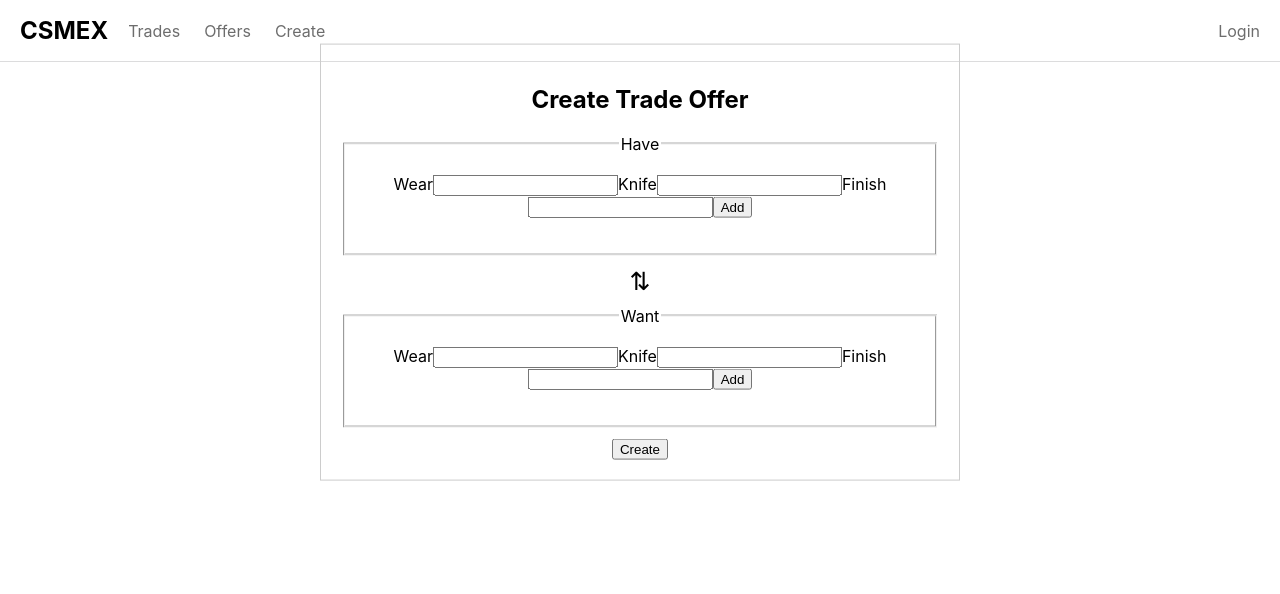
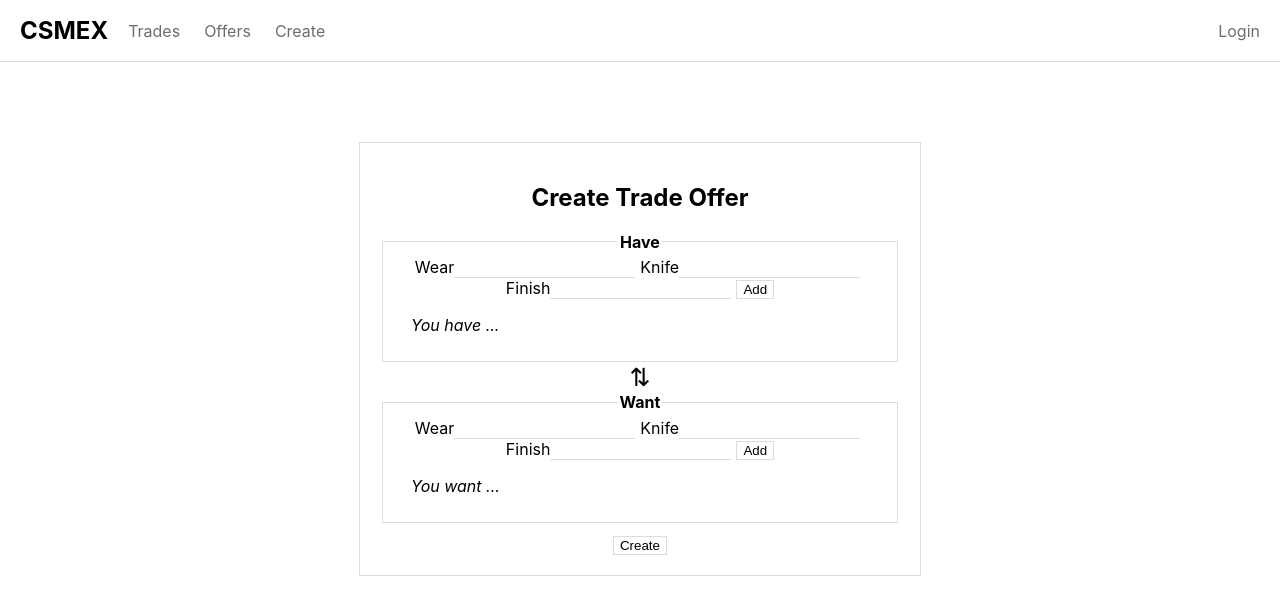
Before and after one commit to 980k/csgo-trading-app, a React (Create React App) app: page /create in a window 1280 px wide. Shown: the top 594 px of the page. Built offline with nearby package versions, Linux system fonts and the light colour scheme.

Commit message:
implemented trade creation form and backend POST method

```diff
--- a/db.json
+++ b/db.json
@@ -1,42 +1,290 @@
 {
   "trades": [
     {
+      "id": 1,
       "user": "testUser1",
       "have": [
-        {"wear": "Factory New", "knife": "Karambit", "finish": "Fade"},
-        {"wear": "Minimal Wear", "knife": "M9 Bayonet", "finish": "Crimson Web"},
-        {"wear": "Field-Tested", "knife": "Bayonet", "finish": "Night"},
-        {"wear": "Field-Tested", "knife": "Bayonet", "finish": "Night"},
-        {"wear": "Field-Tested", "knife": "Bayonet", "finish": "Night"}
+        {
+          "wear": "Factory New",
+          "knife": "Karambit",
+          "finish": "Fade"
+        },
+        {
+          "wear": "Minimal Wear",
+          "knife": "M9 Bayonet",
+          "finish": "Crimson Web"
+        },
+        {
+          "wear": "Field-Tested",
+          "knife": "Bayonet",
+          "finish": "Night"
+        },
+        {
+          "wear": "Field-Tested",
+          "knife": "Bayonet",
+          "finish": "Night"
+        },
+        {
+          "wear": "Field-Tested",
+          "knife": "Bayonet",
+          "finish": "Night"
+        }
       ],
       "want": [
-        {"wear": "Factory New", "knife": "Bayonet", "finish": "Slaughter"},
-        {"wear": "Minimal Wear", "knife": "Butterfly Knife", "finish": "Stained"},
-        {"wear": "Minimal Wear", "knife": "Flip Knife", "finish": "Blue Steel"},
-        {"wear": "Minimal Wear", "knife": "Flip Knife", "finish": "Blue Steel"},
-        {"wear": "Minimal Wear", "knife": "Flip Knife", "finish": "Blue Steel"}
+        {
+          "wear": "Factory New",
+          "knife": "Bayonet",
+          "finish": "Slaughter"
+        },
+        {
+          "wear": "Minimal Wear",
+          "knife": "Butterfly Knife",
+          "finish": "Stained"
+        },
+        {
+          "wear": "Minimal Wear",
+          "knife": "Flip Knife",
+          "finish": "Blue Steel"
+        },
+        {
+          "wear": "Minimal Wear",
+          "knife": "Flip Knife",
+          "finish": "Blue Steel"
+        },
+        {
+          "wear": "Minimal Wear",
+          "knife": "Flip Knife",
+          "finish": "Blue Steel"
+        }
       ]
     },
     {
+      "id": 2,
       "user": "testUser2",
       "have": [
-        {"wear": "Battle-Scarred", "knife": "Huntsman Knife", "finish": "Crimson Web"},
-        {"wear": "Factory New", "knife": "Bowie Knife", "finish": "Damascus Steel"}
+        {
+          "wear": "Battle-Scarred",
+          "knife": "Huntsman Knife",
+          "finish": "Crimson Web"
+        },
+        {
+          "wear": "Factory New",
+          "knife": "Bowie Knife",
+          "finish": "Damascus Steel"
+        }
       ],
       "want": [
-        {"wear": "Minimal Wear", "knife": "Karambit", "finish": "Lore"},
-        {"wear": "Factory New", "knife": "M9 Bayonet", "finish": "Gamma Doppler"}
+        {
+          "wear": "Minimal Wear",
+          "knife": "Karambit",
+          "finish": "Lore"
+        },
+        {
+          "wear": "Factory New",
+          "knife": "M9 Bayonet",
+          "finish": "Gamma Doppler"
+        }
       ]
     },
     {
+      "id": 3,
       "user": "testUser3",
       "have": [
-        {"wear": "Field-Tested", "knife": "Butterfly Knife", "finish": "Fade"}
+        {
+          "wear": "Field-Tested",
+          "knife": "Butterfly Knife",
+          "finish": "Fade"
+        }
       ],
       "want": [
-        {"wear": "Factory New", "knife": "Karambit", "finish": "Marble Fade"},
-        {"wear": "Factory New", "knife": "Huntsman Knife", "finish": "Tiger Tooth"}
+        {
+          "wear": "Factory New",
+          "knife": "Karambit",
+          "finish": "Marble Fade"
+        },
+        {
+          "wear": "Factory New",
+          "knife": "Huntsman Knife",
+          "finish": "Tiger Tooth"
+        }
       ]
+    },
+    {
+      "id": 4,
+      "user": "testUser4",
+      "have": [
+        {
+          "wear": "Factory New",
+          "knife": "Nomad Knife",
+          "finish": "Fade"
+        }
+      ],
+      "want": [
+        {
+          "wear": "Minimal Wear",
+          "knife": "Skeleton Knife",
+          "finish": "Crimson Web"
+        }
+      ]
+    },
+    {
+      "user": "testUser5",
+      "have": [
+        {
+          "wear": "Factory New",
+          "knife": "Nomad Knife",
+          "finish": "Fade"
+        }
+      ],
+      "want": [
+        {
+          "wear": "Minimal Wear",
+          "knife": "Skeleton Knife",
+          "finish": "Crimson Web"
+        }
+      ],
+      "id": 5
+    },
+    {
+      "user": "testUser5",
+      "have": [
+        {
+          "wear": "Factory New",
+          "knife": "Nomad Knife",
+          "finish": "Fade"
+        }
+      ],
+      "want": [
+        {
+          "wear": "Minimal Wear",
+          "knife": "Skeleton Knife",
+          "finish": "Crimson Web"
+        }
+      ],
+      "id": 6
+    },
+    {
+      "user": "testUser5",
+      "have": [
+        {
+          "wear": "Factory New",
+          "knife": "Nomad Knife",
+          "finish": "Fade"
+        }
+      ],
+      "want": [
+        {
+          "wear": "Minimal Wear",
+          "knife": "Skeleton Knife",
+          "finish": "Crimson Web"
+        }
+      ],
+      "id": 7
+    },
+    {
+      "user": "testUser5",
+      "have": [
+        {
+          "wear": "Factory New",
+          "knife": "Nomad Knife",
+          "finish": "Fade"
+        }
+      ],
+      "want": [
+        {
+          "wear": "Minimal Wear",
+          "knife": "Skeleton Knife",
+          "finish": "Crimson Web"
+        }
+      ],
+      "id": 8
+    },
+    {
+      "user": "testUser5",
+      "have": [
+        {
+          "wear": "Factory New",
+          "knife": "Nomad Knife",
+          "finish": "Fade"
+        }
+      ],
+      "want": [
+        {
+          "wear": "Minimal Wear",
+          "knife": "Skeleton Knife",
+          "finish": "Crimson Web"
+        }
+      ],
+      "id": 9
+    },
+    {
+      "user": "testUser5",
+      "have": [
+        {
+          "wear": "Factory New",
+          "knife": "Nomad Knife",
+          "finish": "Fade"
+        }
+      ],
+      "want": [
+        {
+          "wear": "Minimal Wear",
+          "knife": "Skeleton Knife",
+          "finish": "Crimson Web"
+        }
+      ],
+      "id": 10
+    },
+    {
+      "user": "testUser6",
+      "have": [
+        {
+          "wear": "Factory New",
+          "knife": "Survival Knife",
+          "finish": "Fade"
+        }
+      ],
+      "want": [
+        {
+          "wear": "Minimal Wear",
+          "knife": "Skeleton Knife",
+          "finish": "Crimson Web"
+        },
+        {
+          "wear": "Factory New",
+          "knife": "Skeleton Knife",
+          "finish": "Safari Mesh"
+        }
+      ],
+      "id": 11
+    },
+    {
+      "user": "testUser7",
+      "have": [
+        {
+          "wear": "Battle-Scarred",
+          "knife": "Karambit",
+          "finish": "Damascus Steel"
+        },
+        {
+          "wear": "Well-Worn",
+          "knife": "M9 Bayonet",
+          "finish": "Boreal Forest"
+        },
+        {
+          "wear": "Field-Tested",
+          "knife": "Bayonet",
+          "finish": "Blue Steel"
+        }
+      ],
+      "want": [
+        {
+          "wear": "Factory New",
+          "knife": "Karambit",
+          "finish": "Slaughter"
+        }
+      ],
+      "id": 12
     }
   ]
 }
--- a/src/components/create/Creation.css
+++ b/src/components/create/Creation.css
@@ -1,31 +1,51 @@
 .creation-container {
-    position: relative;
-    height: 100vh; /* Ensure the container covers the viewport height */
     text-align: center; /* Center horizontally */
+    max-width: 65vh; /* Set a maximum width for the form */
+    margin: 10vh auto; /* Center horizontally */
+    padding: 20px; /* Add padding for spacing inside the form */
+    border: 1px solid #dcdcdd; /* Optional: Add a border for styling */
 }
 
-/* Center the form using absolute positioning */
-.creation-container form {
-    position: absolute;
-    top: 25%; /* Center vertically */
-    left: 50%; /* Center horizontally */
-    transform: translate(-50%, -50%); /* Move the form back by half of its own width and height */
-    max-width: 1000px; /* Set a maximum width for the form */
-    padding: 20px; /* Add padding for spacing inside the form */
-    border: 1px solid #ccc; /* Optional: Add a border for styling */
+.creation-container input {
+    border: none;
+    border-bottom: 1px solid #dcdcdd; /* Optional: Add a border for styling */
+    margin-right: 5px;
 }
 
-/*#submitBtn {*/
-/*    margin-top: 20px;*/
-/*}*/
-
-.creation-container fieldset {
-    margin-bottom: 10px;
-    margin-top: 10px;
-    padding: 20px;
-}
+/* Center the swap symbol */
 .swap {
     margin: 0;
     padding: 0;
     font-size: 25px;
+    display: block;
+    margin: 0 auto; /* Center horizontally */
 }
+
+/* Ensure the lists have consistent spacing */
+.creation-container ul {
+    padding-left: 0;
+    list-style: none;
+}
+
+/* Style list items */
+.creation-container ul li {
+    margin: 5px 0;
+}
+
+.have-header, .want-header {
+    text-align: left;
+    margin: 1em;
+}
+
+.creation-container fieldset {
+    border: 1px solid #dcdcdd;
+}
+
+.creation-container button {
+    background-color: #fff;
+    border: 1px solid #dcdcdd;
+}
+
+#submitBtn {
+    margin-top: 1em;
+}
--- a/src/components/create/Creation.js
+++ b/src/components/create/Creation.js
@@ -39,6 +39,38 @@ export default function Creation() {
     const [haveItems, setHaveItems] = useState([]);
     const [wantItems, setWantItems] = useState([]);
 
+    const postTrade = () => {
+        fetch('http://localhost:4000/api/trades', {
+            method: 'POST',
+            headers: {
+                'Content-Type': 'application/json',
+            },
+            body: JSON.stringify({
+                user: 'testUser7',
+                have: haveItems,
+                want: wantItems
+            })
+        })
+            .then((response) => {
+                if(!response.ok) {
+                    throw new Error('Response error encountered.');
+                }
+                return response.json();
+            })
+            .then(() => {
+                setHaveItems([]);
+                setWantItems([]);
+            })
+            .catch((error) => {
+                console.error("Error: ", error);
+            });
+    };
+
+    const handleSubmit = (e) => {
+        e.preventDefault();
+        postTrade();
+    };
+
     function handleAdd(id, data) {
         if(id === 'haveAddBtn') {
             setHaveItems([...haveItems, data]);
@@ -49,10 +81,10 @@ export default function Creation() {
 
     return(
         <div className="creation-container">
-        <form>
+        <form onSubmit={handleSubmit}>
             <h2>Create Trade Offer</h2>
             <fieldset>
-                <legend>Have</legend>
+                <legend><b>Have</b></legend>
                 <label htmlFor="haveWears">Wear</label>
                 <input type="text" id="haveWears" name="haveWears" list="wearOptions" />
                 <datalist id="wearOptions">{renderOptions(inventoryData.wears)}</datalist>
@@ -79,6 +111,8 @@ export default function Creation() {
                     Add
                 </button>
 
+                <div className="have-header"><i>You have ...</i></div>
+
                 <ul>
                     {haveItems.map((item) => {
                         return <li>{item.knife} | {item.finish} ({wearDictionary[item.wear]})</li>;
@@ -89,7 +123,7 @@ export default function Creation() {
             <div className="swap">&#8645;</div>
 
             <fieldset>
-                <legend>Want</legend>
+                <legend><b>Want</b></legend>
                 <label htmlFor="wantWears">Wear</label>
                 <input type="text" id="wantWears" name="wantWears" list="wearOptions" />
                 <datalist id="wearOptions">{renderOptions(inventoryData.wears)}</datalist>
@@ -116,14 +150,16 @@ export default function Creation() {
                     Add
                 </button>
 
+                <div className="want-header"><i>You want ...</i></div>
+
                 <ul>
                     {wantItems.map((item) => {
-                        return <li>{item.wear} {item.knife} {item.finish}</li>;
+                        return <li>{item.knife} | {item.finish} ({wearDictionary[item.wear]})</li>;
                     })}
                 </ul>
             </fieldset>
 
-            <button id="submitBtn">Create</button>
+            <button type="submit" id="submitBtn">Create</button>
         </form>
         </div>
     )
```
